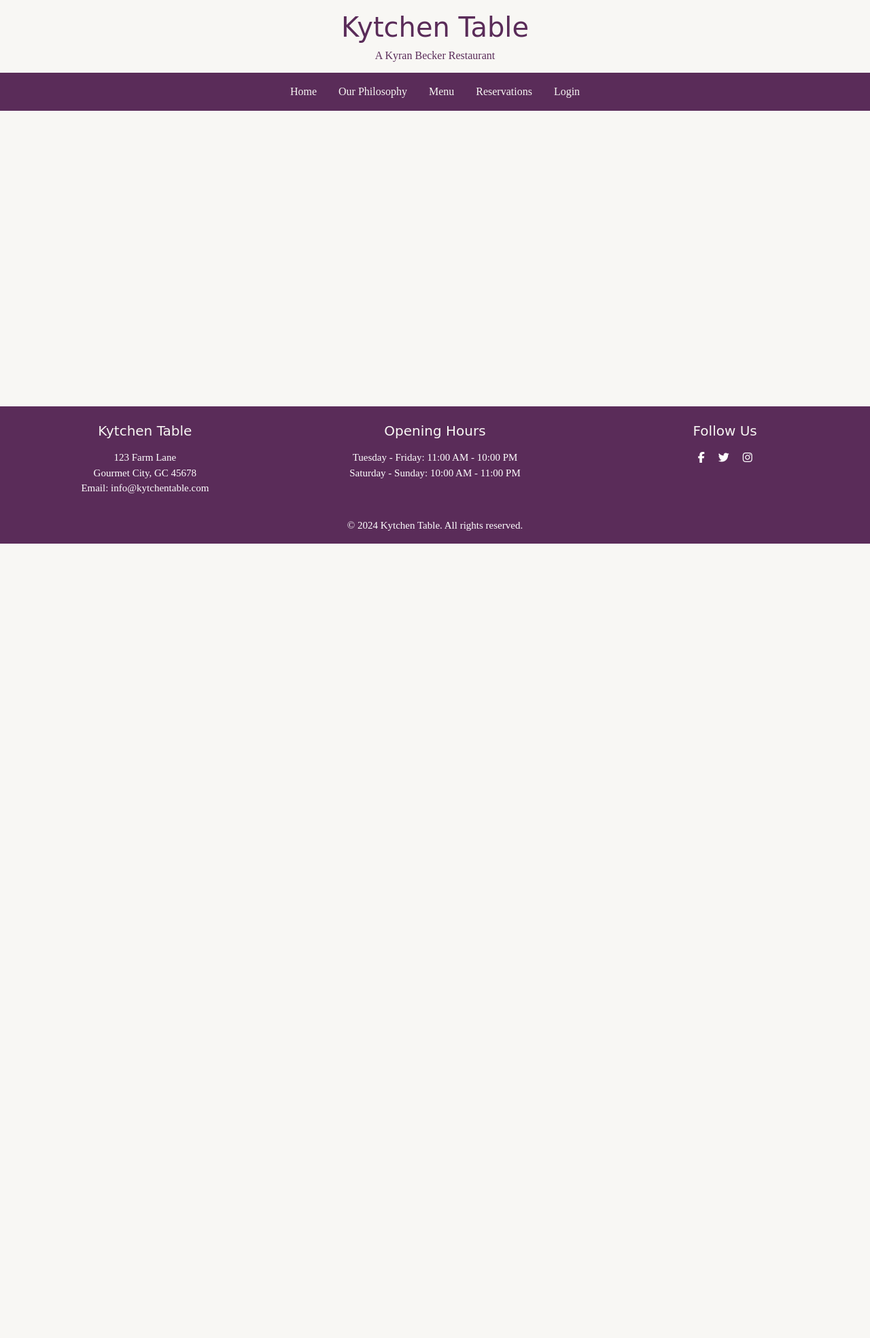
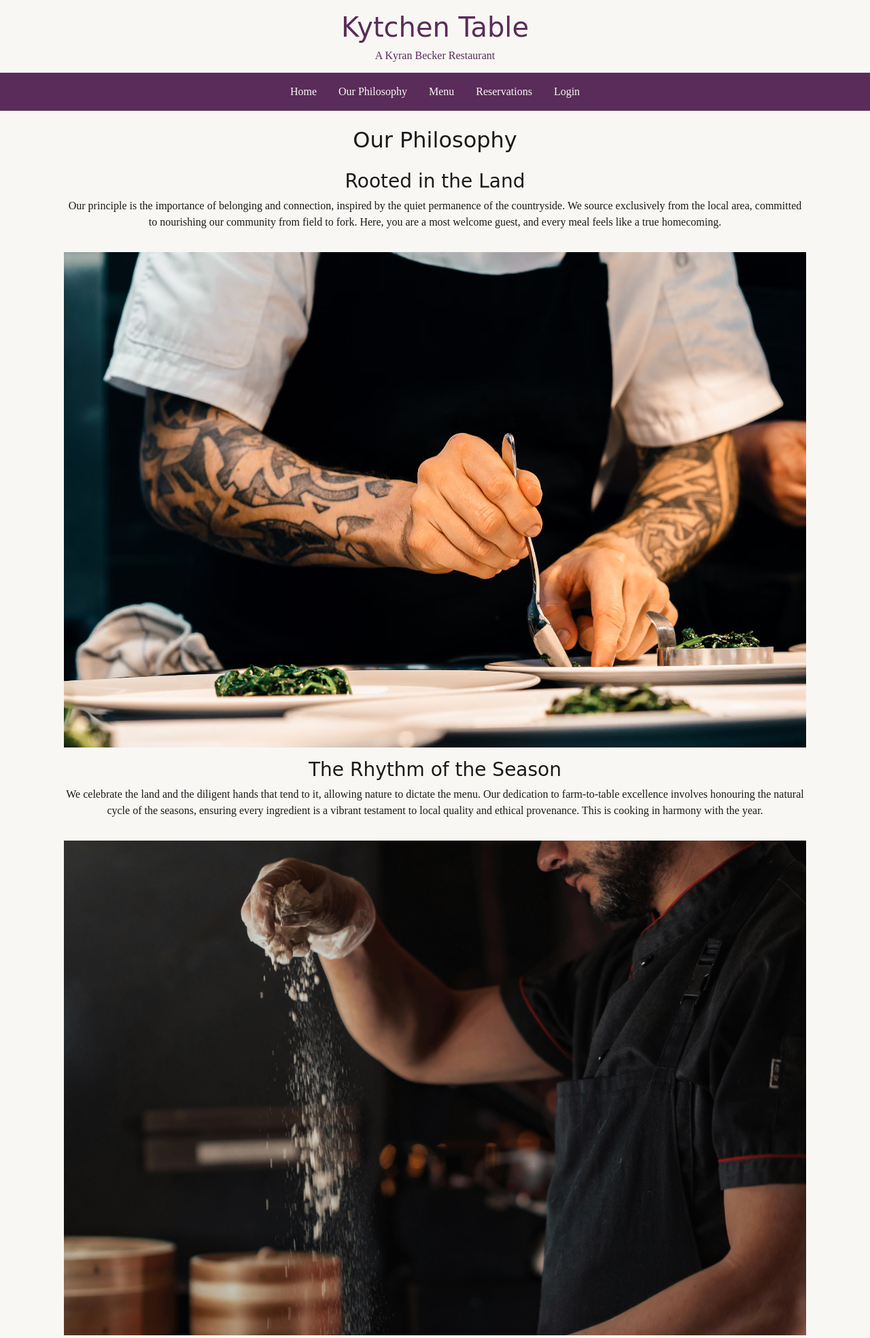
Before and after one commit to foster95/kytchentable, a Django app: page /philosophy/ in a window 1280 px wide. Shown: the top 1969 px of the page at 68% size. Before the commit the page ends 800 px from the top, so only its background shows below. Run offline with Django 4.2, Linux system fonts and the light colour scheme; some libraries are stand-ins or nearby versions; some web fonts are replaced.

Commit message:
add copy and images for philosophy page

```diff
--- a/philosophy/templates/philosophy.html
+++ b/philosophy/templates/philosophy.html
@@ -2,7 +2,22 @@
 {% load static %}
 {% block content %}
 
+<div class="container">
+    <h2>Our Philosophy</h2>
+    <div class="row mt-4">
+        <div class="col">
+            <h3>Rooted in the Land</h3>
+            <p>Our principle is the importance of belonging and connection, inspired by the quiet permanence of the countryside. We source exclusively from the local area, committed to nourishing our community from field to fork. Here, you are a most welcome guest, and every meal feels like a true homecoming.</p>
+            <img src="{% static '/images/chef-hands.avif' %}" class="img-fluid my-3" alt="Chef's hands preparing food">
 
+            <h3>The Rhythm of the Season</h3>
+            <p>We celebrate the land and the diligent hands that tend to it, allowing nature to dictate the menu. Our dedication to farm-to-table excellence involves honouring the natural cycle of the seasons, ensuring every ingredient is a vibrant testament to local quality and ethical provenance. This is cooking in harmony with the year.</p>
+            <img src="{% static '/images/chef-dusting.jpg' %}" class="img-fluid my-3" alt="Chef dusting seasonal ingredients">
+
+            <h3>Refined, Not Restricted</h3>
+            <p>We treat the finest local produce with the meticulous care of an artisan and the inherent sincerity of the kitchen table. Our pursuit is elevated dining that is never stuffy—thoughtfully prepared and elegantly presented, yet delivering the deep, essential comfort of one's own home.</p>
+            <img src="{% static '/images/chef-cooking.jpg' %}" class="img-fluid my-3" alt="Chef cooking in the kitchen">
+</div>
 
 
 {% endblock %}
--- a/static/css/style.css
+++ b/static/css/style.css
@@ -19,6 +19,7 @@ body {
     color: var(--quaternary-color);
     margin: 0;
     padding: 0;
+    text-align: center;
 }
 
 h1, h2, h3, h4, h5, h6 {
```
Also changed, not shown: static/images/chef-cooking.jpg (added), static/images/chef-dusting.jpg (added), static/images/chef-hands.avif (added).
